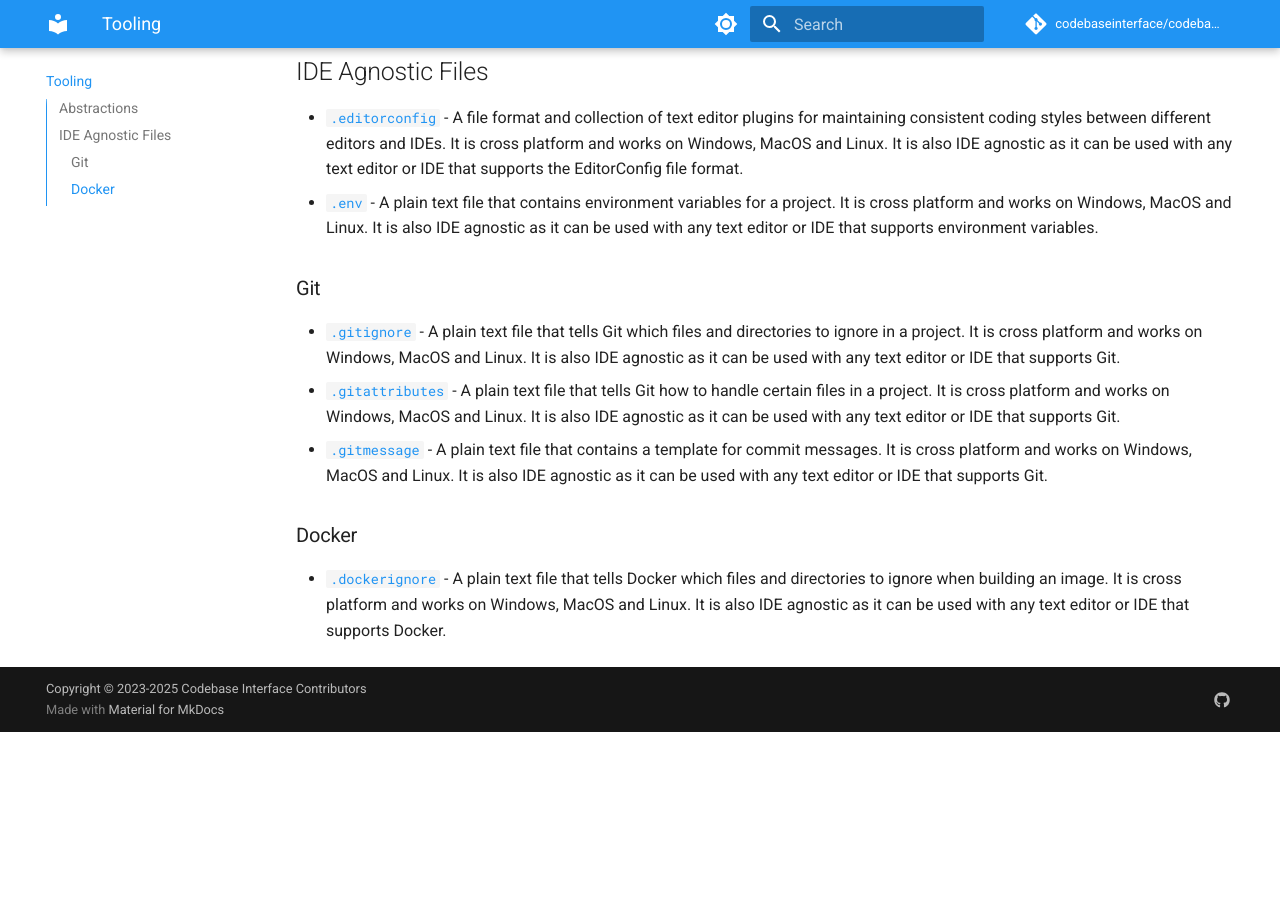
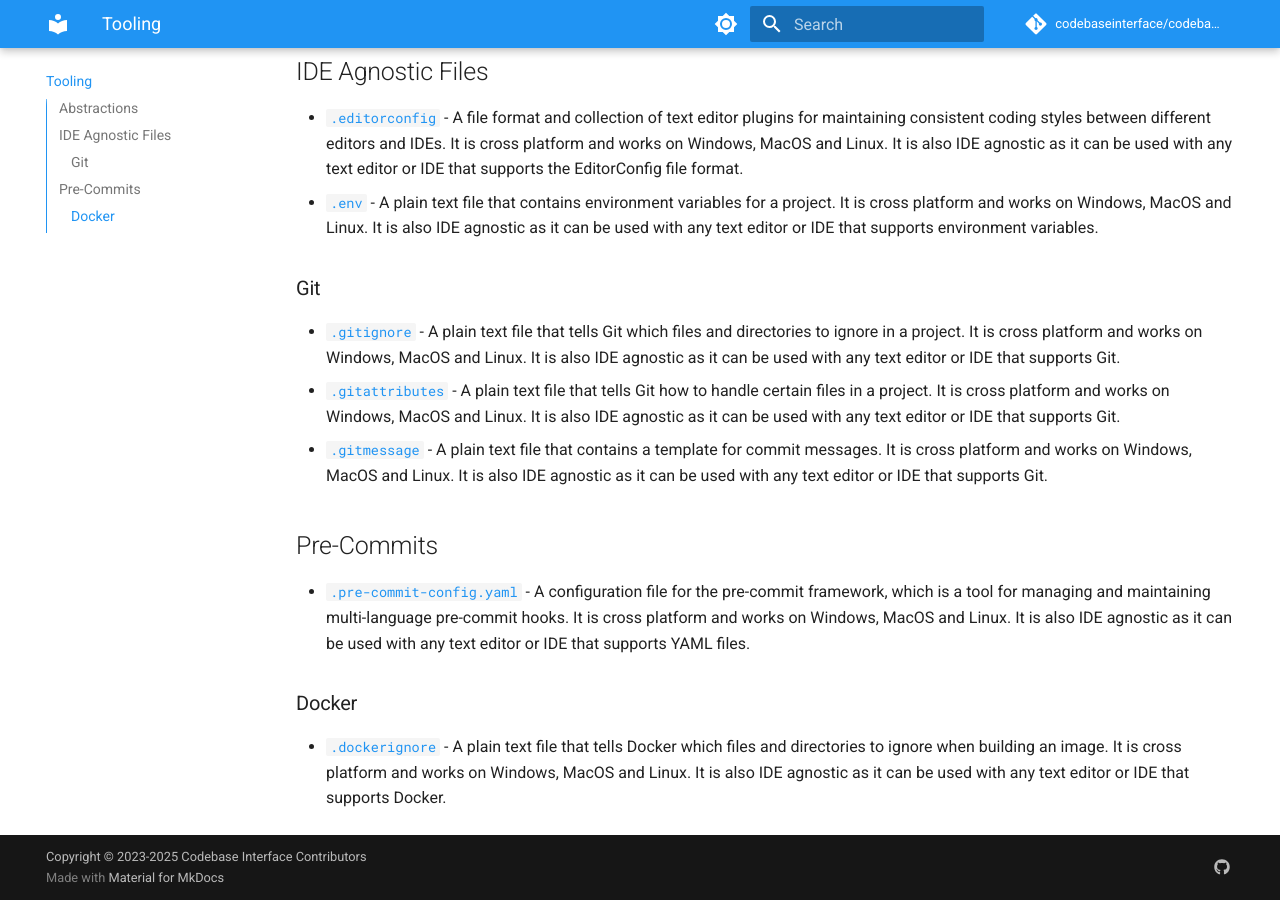
Before and after one commit to codebase-interface/codebase-interface.github.io, an MkDocs documentation site: the page built from docs/tooling.md, in a window 1280 px wide and 900 px high, scrolled down 511 px. Built offline with MkDocs 1.6.1 and Material for MkDocs 9.7.7, drawn with Linux system fonts in a browser that asks for light colours; comment, search, counter and statistics services are not loaded; before the commit the page ends 1243 px from its top, so only the background shows below that.

Commit message:
added pre-commit hook

```diff
--- a/docs/tooling.md
+++ b/docs/tooling.md
@@ -17,6 +17,10 @@
 - [`.gitattributes`](https://git-scm.com/docs/gitattributes) - A plain text file that tells Git how to handle certain files in a project. It is cross platform and works on Windows, MacOS and Linux. It is also IDE agnostic as it can be used with any text editor or IDE that supports Git.
 - [`.gitmessage`](https://git-scm.com/docs/git-commit#_specifying_the_commit_message) - A plain text file that contains a template for commit messages. It is cross platform and works on Windows, MacOS and Linux. It is also IDE agnostic as it can be used with any text editor or IDE that supports Git.
 
+## Pre-Commits
+
+- [`.pre-commit-config.yaml`](https://pre-commit.com/) - A configuration file for the pre-commit framework, which is a tool for managing and maintaining multi-language pre-commit hooks. It is cross platform and works on Windows, MacOS and Linux. It is also IDE agnostic as it can be used with any text editor or IDE that supports YAML files.
+
 ### Docker
 
 - [`.dockerignore`](https://docs.docker.com/engine/reference/builder/#dockerignore-file) - A plain text file that tells Docker which files and directories to ignore when building an image. It is cross platform and works on Windows, MacOS and Linux. It is also IDE agnostic as it can be used with any text editor or IDE that supports Docker.
```
